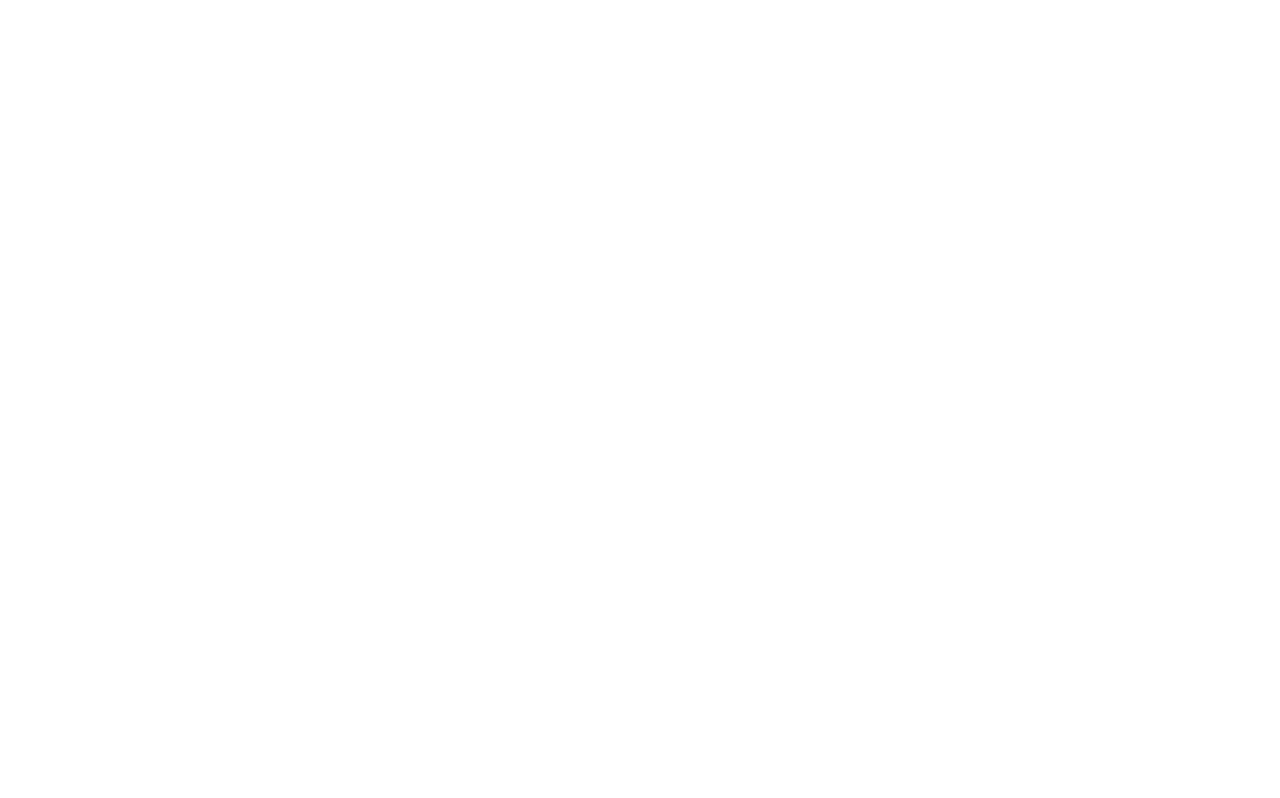
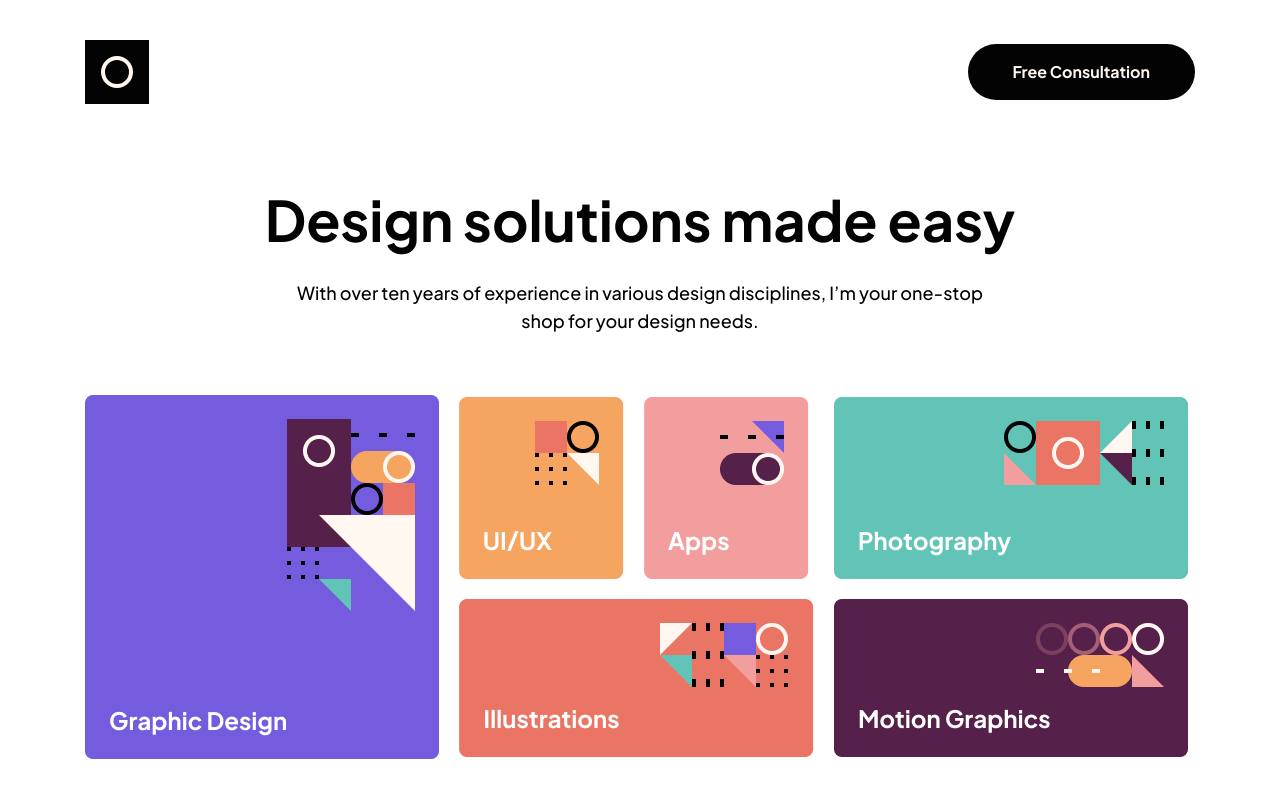
Before and after one commit to Xurshidbek4433/My-work, a plain HTML site: page index.html in a window 1280 px wide. Drawn offline with Linux system fonts and the light colour scheme.

Commit message:
header and hero part is ready

```diff
--- a/index.html
+++ b/index.html
@@ -1,22 +1,81 @@
 <!DOCTYPE html>
 <html lang="en">
-<head>
-    <meta charset="UTF-8">
-    <meta name="viewport" content="width=device-width, initial-scale=1.0">
+  <head>
+    <meta charset="UTF-8" />
+    <meta name="viewport" content="width=device-width, initial-scale=1.0" />
     <title>Project Name</title>
-    <link rel="stylesheet" href="./css/style.css">
-</head>
-<body>
+    <link rel="stylesheet" href="./css/style.css" />
+  </head>
+  <body>
     <!-- HEADER START -->
-    <header class="header"></header>
+    <header class="header">
+      <div class="container">
+        <div class="header__container">
+          <svg
+            class="logo__svg"
+            xmlns="http://www.w3.org/2000/svg"
+            width="64"
+            height="64"
+            viewBox="0 0 64 64"
+            fill="none"
+          >
+            <rect width="64" height="64" fill="#030303" />
+            <circle cx="32" cy="32" r="14" stroke="#FFF7F0" stroke-width="4" />
+          </svg>
+
+          <a class="btn header__btn" href="#">Free Consultation</a>
+        </div>
+      </div>
+    </header>
     <!-- HEADER END -->
 
     <!-- MAIN START-->
-    <main class="main"></main>
+    <main class="main">
+      <section class="hero">
+        <div class="container">
+          <div class="hero__container">
+            <div class="hero__title">
+              <h1>Design solutions made easy</h1>
+              <p>
+                With over ten years of experience in various design disciplines,
+                I’m your one-stop shop for your design needs.
+              </p>
+            </div>
+            <div class="hero__bottom">
+              <ul class="hero__item">
+                <li class="hero__list">
+                  <img src="/images/grapic.png" alt="hero__image" />
+                </li>
+              </ul>
+              <ul class="hero__item2">
+                <li class="hero__list">
+                  <img src="/images/ui.png" alt="hero__image" />
+                </li>
+                <li class="hero__list">
+                  <img src="/images/app.png" alt="hero__image" />
+                </li>
+
+                <li class="hero__list">
+                    <img src="/images/illustration.png" alt="hero__image" />
+                </li>
+              </ul>
+              <ul class="hero__item3">
+                <li class="hero__list">
+                     <img src="/images/photograpic.png" alt="hero__image" />
+                </li>
+                <li class="hero__list">
+                  <img src="/images/motion.png" alt="hero__image" />
+                </li>
+              </ul>
+            </div>
+          </div>
+        </div>
+      </section>
+    </main>
     <!-- MAIN END-->
 
     <!-- FOOTER START -->
     <footer class="footer"></footer>
     <!-- FOOTER END -->
-</body>
+  </body>
 </html>
--- a/scss/abstracts/_variables.scss
+++ b/scss/abstracts/_variables.scss
@@ -0,0 +1,12 @@
+$green-color: #755CDE;
+$oring-color:#F6A560;
+$pink-color:#EB7565;
+$light-pink-color:#F39E9E;
+$air-color:#61C4B7;
+$ink-color:#552049;
+$black-color:#030303;
+$silver-color:#7A746E;
+$white-color:#FFF7F0;
+
+
+$main-ff: 'Plus Jakarta Sans', sans-serif;
--- a/scss/base/_resets.scss
+++ b/scss/base/_resets.scss
@@ -4,10 +4,10 @@
     box-sizing: border-box;
 }
 
-*:focus {
-    // outline: ;
-    // outline-offset: ;
-}
+// *:focus {
+//     // outline: ;
+//     // outline-offset: ;
+// }
 
 html {
     scroll-behavior: smooth;
@@ -41,9 +41,9 @@ body {
 
 .container {
     width: 100%;
-    max-width: 1200px; // *
+    max-width: 1170px; // *
     margin-left: auto;
     margin-right: auto;
-    padding-left: 5rem; // *
-    padding-right: 5rem;// *
+    padding-left: 3rem; // *
+    padding-right: 3rem;// *
 }
--- a/scss/base/_typography.scss
+++ b/scss/base/_typography.scss
@@ -0,0 +1,47 @@
+@font-face {
+  font-display: swap;
+  font-family: "Plus Jakarta Sans";
+  font-style: normal;
+  font-weight: 500;
+  src: url("../fonts/plus-jakarta-sans-v8-latin-500.woff2") format("woff2");
+}
+
+@font-face {
+  font-display: swap;
+  font-family: "Plus Jakarta Sans";
+  font-style: normal;
+  font-weight: 700;
+  src: url("../fonts/plus-jakarta-sans-v8-latin-700.woff2") format("woff2");
+}
+body{
+    font-family: $main-ff;
+}
+
+h1,
+h2,
+h3 {
+  color: $black-color;
+  font-family: $main-ff;
+  font-style: normal;
+  font-weight: 700;
+  line-height: normal;
+}
+
+h1 {
+  font-size: 56px;
+}
+
+h2 {
+  font-size: 40px;
+}
+
+h3 {
+  font-size: 32px;
+}
+
+p{
+font-size: 18px;
+font-style: normal;
+font-weight: 500;
+line-height: 1.55;
+}
--- a/scss/components/_buttons.scss
+++ b/scss/components/_buttons.scss
@@ -0,0 +1,31 @@
+.btn {
+  padding: 1.4rem 4.5rem 1.4rem 4.5rem;
+  border-radius: 28px;
+  font-size: 16px;
+  font-style: normal;
+  font-weight: 700;
+  line-height: 1.75;
+  color: $white-color;
+}
+
+.header__btn {
+  background-color: $black-color;
+
+  &:hover {
+    background-color: $green-color;
+  }
+}
+
+.main__btn {
+  background-color: $pink-color;
+
+  &:hover {
+    background-color: $oring-color;
+  }
+}
+
+// svg:hover {
+//     circle {
+//         fill:$green-color
+//     }
+//   }
--- a/scss/layout/_header.scss
+++ b/scss/layout/_header.scss
@@ -0,0 +1,8 @@
+
+.header__container {
+    display: flex;
+    align-items: center;
+    justify-content: space-between;
+    padding-top: 4rem;
+    padding-bottom: 8rem;
+}
--- a/scss/pages/_home.scss
+++ b/scss/pages/_home.scss
@@ -1,3 +1,54 @@
 main {
-    flex-grow: 1;
+  flex-grow: 1;
 }
+
+.hero__container {
+}
+.hero__title {
+  width: 100%;
+  display: flex;
+  flex-direction: column;
+  align-items: center;
+  text-align: center;
+  margin-bottom: 6rem;
+  h1 {
+    margin-bottom: 2.5rem;
+  }
+  p {
+    max-width: 730px;
+  }
+}
+.hero__bottom {
+  display: flex;
+  flex-wrap: wrap;
+  align-items: center;
+  gap: 2rem;
+}
+.hero__item {
+}
+.hero__list {
+}
+.hero__item2 {
+  display: flex;
+  flex-wrap: wrap;
+  align-items: center;
+  width: 100%;
+  max-width: 355px;
+  gap: 2rem;
+}
+.hero__item3 {
+  display: flex;
+  flex-direction: column;
+  gap: 2rem;
+}
+
+
+@media screen and(max-width: 700px) {
+    .container{
+        padding-left: 1rem;
+        padding-right: 1rem;
+    }
+    .hero__bottom{
+        justify-content: center;
+    }
+}
```
Also changed, not shown: css/style.css, fonts/plus-jakarta-sans-v8-latin-500.woff2 (added), fonts/plus-jakarta-sans-v8-latin-700.woff2 (added), images/app.png (added), images/grapic.png (added), images/illustration.png (added), images/motion.png (added), images/photograpic.png (added), images/ui.png (added), 3 other files.
